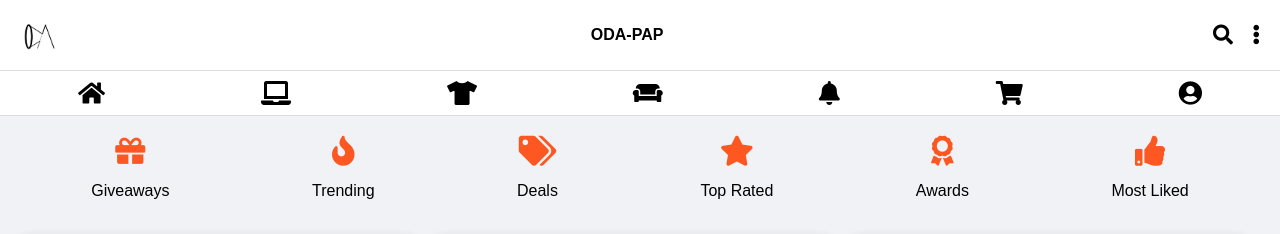
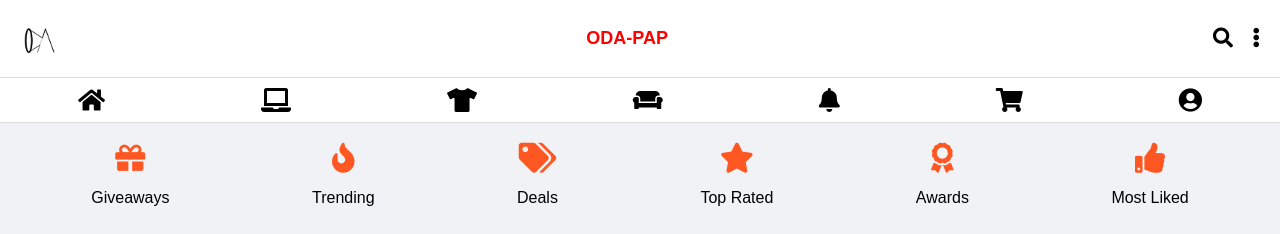
Before and after one commit to MarkCalebChomba/oda-pap, a plain HTML site: page index.html in a window 1280 px wide. Shown: the top 234 px of the page. Drawn offline with Linux system fonts and the light colour scheme.

Commit message:
Update index.html

```diff
--- a/index.html
+++ b/index.html
@@ -12,7 +12,7 @@
     <header>
         <div class="top-bar">
             <img src="images/logo.png" alt="Oda Pap Logo" class="logo">
-            <p><strong>ODA-PAP</strong></p>
+            <P style="color:red;font-size: large";><strong>ODA-PAP</strong></P>
             <div class="top-icons">
                 <i class="fas fa-search" id="search-icon"></i>
                 <i class="fas fa-ellipsis-v" id="menu-icon"></i>
```
